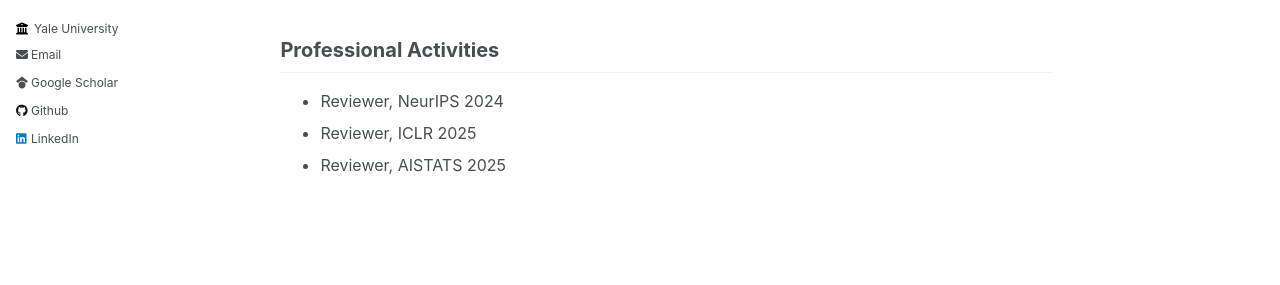
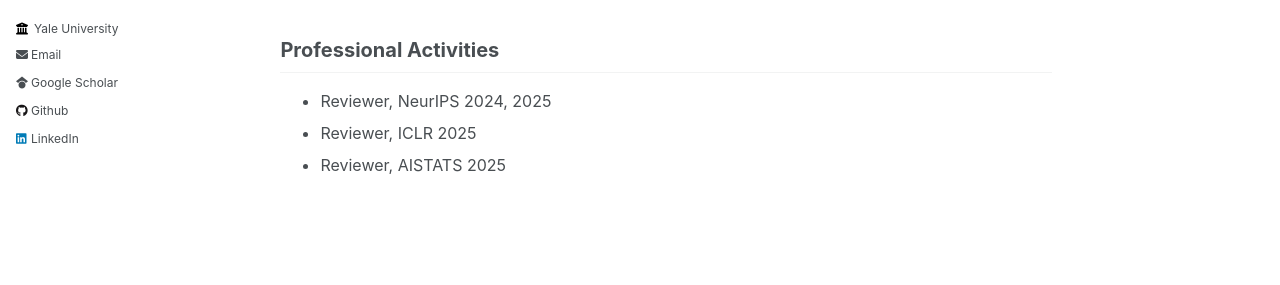
Before and after one commit to donghyunli/donghyunli.github.io, a Jekyll site: the page built from _pages/about.md, in a window 1280 px wide and 900 px high, scrolled down 2410 px. Shown: the part 352-637 px from the top of the window. Built offline with Jekyll 4.4.1, drawn with Linux system fonts in a browser that asks for light colours.

Commit message:
activity update

```diff
--- a/_pages/about.md
+++ b/_pages/about.md
@@ -105,6 +105,6 @@ Wooshik Myung, **Donghyun Lee**, Chenhang Song, Guanrui Wang, Cheng Ma\\
 
 
 ## Professional Activities
-- Reviewer, NeurIPS 2024
+- Reviewer, NeurIPS 2024, 2025
 - Reviewer, ICLR 2025
 - Reviewer, AISTATS 2025
```
